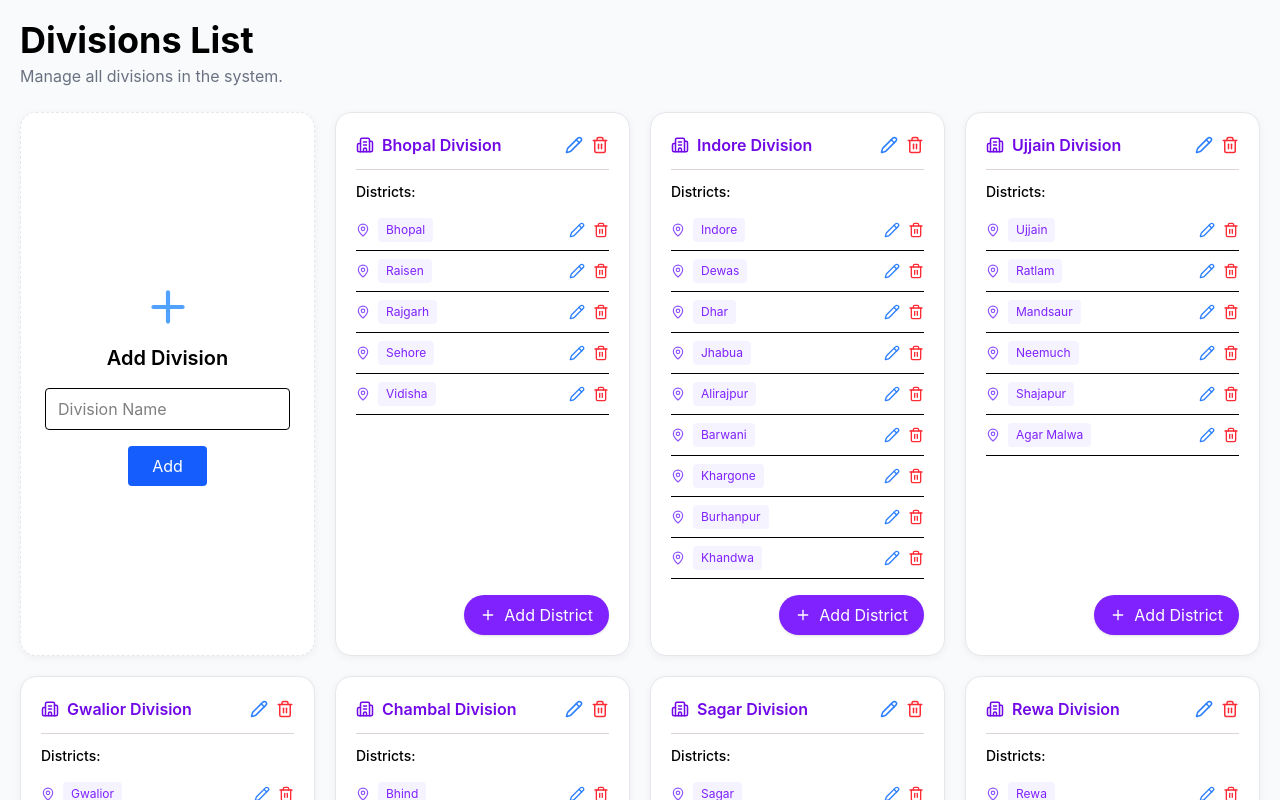
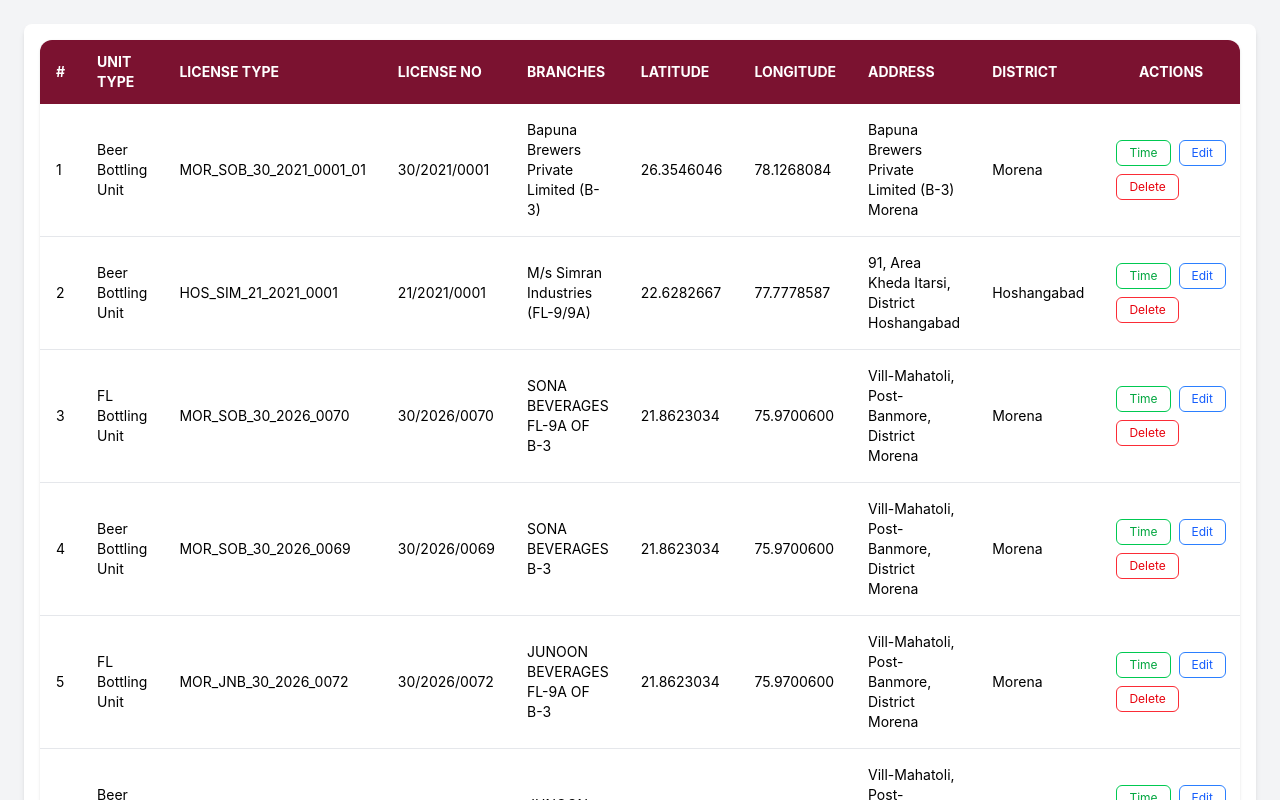
Before and after one commit to coder-Ranjan143/deemo, a React (Vite) app in the folder kirti/: page / in a window 1280 px wide. Shown: the top 800 px of the page. Built offline with nearby package versions, Linux system fonts and the light colour scheme.

Commit message:
allDistilleries

```diff
--- a/kirti/src/App.jsx
+++ b/kirti/src/App.jsx
@@ -1,11 +1,12 @@
 import Master from "./Master/Master Dashboard/Master";
 import Divisions from "./page/Divisions";
-
+import DistilleryListing from "./Master/Master Dashboard/allDistilleries/DistilleryListing";
 function App() {
   return (
     <div>
       {/* <Master/> */}
-      <Divisions />
+      {/* <Divisions /> */}
+      <DistilleryListing />
     </div>
   );
 }
--- /dev/null
+++ b/kirti/src/Master/Master Dashboard/allDistilleries/DistilleryGrid.jsx
@@ -0,0 +1,98 @@
+import React from "react";
+
+const DistilleryGrid = ({ records = [] }) => {
+  return (
+    <div className="w-full overflow-x-auto bg-white rounded-xl shadow-sm">
+      <table className="min-w-full border-collapse text-sm">
+        <thead>
+          <tr className="bg-[#7b1230] text-white">
+            <th className="px-4 py-3 text-left">#</th>
+            <th className="px-4 py-3 text-left">UNIT TYPE</th>
+            <th className="px-4 py-3 text-left">LICENSE TYPE</th>
+            <th className="px-4 py-3 text-left">LICENSE NO</th>
+            <th className="px-4 py-3 text-left">BRANCHES</th>
+            <th className="px-4 py-3 text-left">LATITUDE</th>
+            <th className="px-4 py-3 text-left">LONGITUDE</th>
+            <th className="px-4 py-3 text-left">ADDRESS</th>
+            <th className="px-4 py-3 text-left">DISTRICT</th>
+            <th className="px-4 py-3 text-center">ACTIONS</th>
+          </tr>
+        </thead>
+
+        <tbody>
+          {records.length > 0 ? (
+            records.map((item, index) => (
+              <tr
+                key={item.id || index}
+                className="border-b border-gray-200 hover:bg-gray-50 transition"
+              >
+                <td className="px-4 py-4">{index + 1}</td>
+
+                <td className="px-4 py-4 break-words">
+                  {item.unitType}
+                </td>
+
+                <td className="px-4 py-4 break-words">
+                  {item.licenseType}
+                </td>
+
+                <td className="px-4 py-4 break-words">
+                  {item.licenseNo}
+                </td>
+
+                <td className="px-4 py-4 break-words">
+                  {item.branch}
+                </td>
+
+                <td className="px-4 py-4">
+                  {item.latitude}
+                </td>
+
+                <td className="px-4 py-4">
+                  {item.longitude}
+                </td>
+
+                <td className="px-4 py-4 break-words max-w-xs">
+                  {item.address}
+                </td>
+
+                <td className="px-4 py-4">
+                  {item.district}
+                </td>
+
+                <td className="px-4 py-4">
+                  <div className="flex flex-col items-start gap-2">
+                    <div className="flex gap-2">
+                      <button className="px-3 py-1 text-xs border border-green-500 text-green-600 rounded-md hover:bg-green-50 transition">
+                        Time
+                      </button>
+
+                      <button className="px-3 py-1 text-xs border border-blue-500 text-blue-600 rounded-md hover:bg-blue-50 transition">
+                        Edit
+                      </button>
+                    </div>
+
+                    <button className="px-3 py-1 text-xs border border-red-500 text-red-600 rounded-md hover:bg-red-50 transition">
+                      Delete
+                    </button>
+                  </div>
+                </td>
+              </tr>
+            ))
+          ) : (
+            <tr>
+              <td
+                colSpan="10"
+                className="text-center py-8 text-gray-500"
+              >
+                No records found
+              </td>
+            </tr>
+          )}
+        </tbody>
+      </table>
+    </div>
+  );
+};
+
+export default DistilleryGrid;
--- /dev/null
+++ b/kirti/src/Master/Master Dashboard/allDistilleries/DistilleryListing.jsx
@@ -0,0 +1,15 @@
+import React from "react";
+import DistilleryGrid from "./DistilleryGrid";
+import distilleryRecords from "./distilleryRecords";
+
+const DistilleryListing = () => {
+  return (
+    <div className="p-6 bg-gray-100 min-h-screen">
+      <div className="bg-white rounded-lg shadow-md p-4">
+        <DistilleryGrid records={distilleryRecords} />
+      </div>
+    </div>
+  );
+};
+
+export default DistilleryListing;
--- /dev/null
+++ b/kirti/src/Master/Master Dashboard/allDistilleries/distilleryRecords.js
@@ -0,0 +1,103 @@
+const distilleryRecords = [
+  {
+    id: 1,
+    unitType: "Beer Bottling Unit",
+    licenseType: "MOR_SOB_30_2021_0001_01",
+    licenseNo: "30/2021/0001",
+    branch: "Bapuna Brewers Private Limited (B-3)",
+    latitude: "26.3546046",
+    longitude: "78.1268084",
+    address: "Bapuna Brewers Private Limited (B-3) Morena",
+    district: "Morena",
+  },
+  {
+    id: 2,
+    unitType: "Beer Bottling Unit",
+    licenseType: "HOS_SIM_21_2021_0001",
+    licenseNo: "21/2021/0001",
+    branch: "M/s Simran Industries (FL-9/9A)",
+    latitude: "22.6282667",
+    longitude: "77.7778587",
+    address: "91, Area Kheda Itarsi, District Hoshangabad",
+    district: "Hoshangabad",
+  },
+  {
+    id: 3,
+    unitType: "FL Bottling Unit",
+    licenseType: "MOR_SOB_30_2026_0070",
+    licenseNo: "30/2026/0070",
+    branch: "SONA BEVERAGES FL-9A OF B-3",
+    latitude: "21.8623034",
+    longitude: "75.9700600",
+    address: "Vill-Mahatoli, Post-Banmore, District Morena",
+    district: "Morena",
+  },
+  {
+    id: 4,
+    unitType: "Beer Bottling Unit",
+    licenseType: "MOR_SOB_30_2026_0069",
+    licenseNo: "30/2026/0069",
+    branch: "SONA BEVERAGES B-3",
+    latitude: "21.8623034",
+    longitude: "75.9700600",
+    address: "Vill-Mahatoli, Post-Banmore, District Morena",
+    district: "Morena",
+  },
+  {
+    id: 5,
+    unitType: "FL Bottling Unit",
+    licenseType: "MOR_JNB_30_2026_0072",
+    licenseNo: "30/2026/0072",
+    branch: "JUNOON BEVERAGES FL-9A OF B-3",
+    latitude: "21.8623034",
+    longitude: "75.9700600",
+    address: "Vill-Mahatoli, Post-Banmore, District Morena",
+    district: "Morena",
+  },
+  {
+    id: 6,
+    unitType: "Beer Bottling Unit",
+    licenseType: "MOR_JNB_30_2026_0071",
+    licenseNo: "30/2026/0071",
+    branch: "JUNOON BEVERAGES",
+    latitude: "21.8623034",
+    longitude: "75.9700600",
+    address: "Vill-Mahatoli, Post-Banmore, District Morena",
+    district: "Morena",
+  },
+  {
+    id: 7,
+    unitType: "FL Bottling Unit",
+    licenseType: "GWA_TIL_19_2026_0193",
+    licenseNo: "19/2026/0193",
+    branch: "Tilaknagar Industries Ltd.",
+    latitude: "22.6230272",
+    longitude: "75.6776960",
+    address: "Rairu Farm, A.B. Road, Gwalior",
+    district: "Gwalior",
+  },
+  {
+    id: 8,
+    unitType: "FL Bottling Unit",
+    licenseType: "GWA_TIL_19_2026_0194",
+    licenseNo: "19/2026/0194",
+    branch: "Tilaknagar Industries Ltd.",
+    latitude: "22.6230272",
+    longitude: "75.6776960",
+    address: "Rairu Farm, A.B. Road, Gwalior",
+    district: "Gwalior",
+  },
+  {
+    id: 9,
+    unitType: "CL Bottling Unit",
+    licenseType: "KHA_AGR_27_2021_0018",
+    licenseNo: "27/2021/0018",
+    branch: "Agrawal Distilleries Pvt. Ltd. (CS-1B)",
+    latitude: "22.3021783",
+    longitude: "76.0305616",
+    address: "Katkut Road, Sablpura, Barwaha, District Khargone",
+    district: "Khargone",
+  },
+];
+
+export default distilleryRecords;
```
Also changed, not shown: kirti/src/Master/Master Dashboard/allDistilleries/distilleryStyles.css (added).
